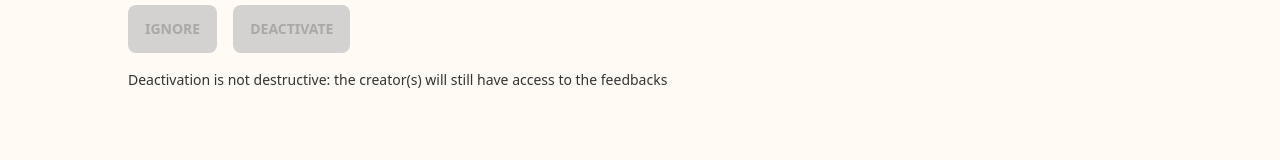
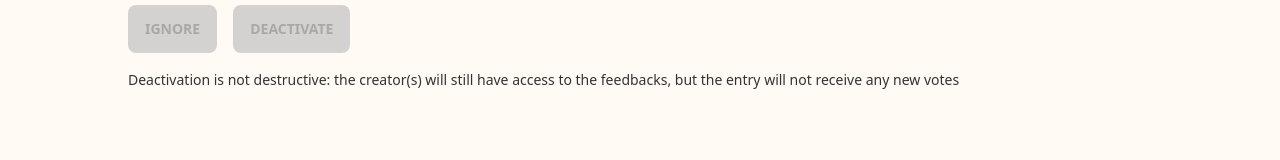
Before and after one commit to fcrozatier/SoME, a SvelteKit app: page /admin/flagged in a window 1280 px wide. Shown: the part 416-576 px from the top of the page. Built offline with nearby package versions, Linux system fonts and the light colour scheme; no server answers; the database is empty.

Commit message:
confirmation message

```diff
--- a/src/routes/admin/flagged/+page.svelte
+++ b/src/routes/admin/flagged/+page.svelte
@@ -1,6 +1,7 @@
 <script lang="ts">
 	import { enhance } from '$app/forms';
 	import { toggleSelectAll } from '$lib/actions';
+	import { newToast } from '$lib/components/Toasts.svelte';
 
 	export let data;
 
@@ -17,9 +18,17 @@
 			buttons.forEach((b) => b.setAttribute('disabled', 'on'));
 			formData.append('selection', JSON.stringify(selected));
 
-			return async ({ update }) => {
+			return async ({ update, result, action }) => {
+				buttons.forEach((b) => b.removeAttribute('disabled'));
+				if (result.type === 'success') {
+					const content =
+						(selected.length === 1 ? 'Entry' : 'Entries') +
+						' ' +
+						(action.search === '?/ignore' ? 'ignored' : 'deactivated');
+
+					newToast({ type: 'info', content });
+				}
 				await update();
-				buttons.forEach((b) => b.removeAttribute('disabled'));
 			};
 		}}
 	>
@@ -66,7 +75,8 @@
 				>
 			</div>
 			<p class="text-sm">
-				Deactivation is not destructive: the creator(s) will still have access to the feedbacks
+				Deactivation is not destructive: the creator(s) will still have access to the feedbacks, but
+				the entry will not receive any new votes
 			</p>
 		</div>
 	</form>
```
